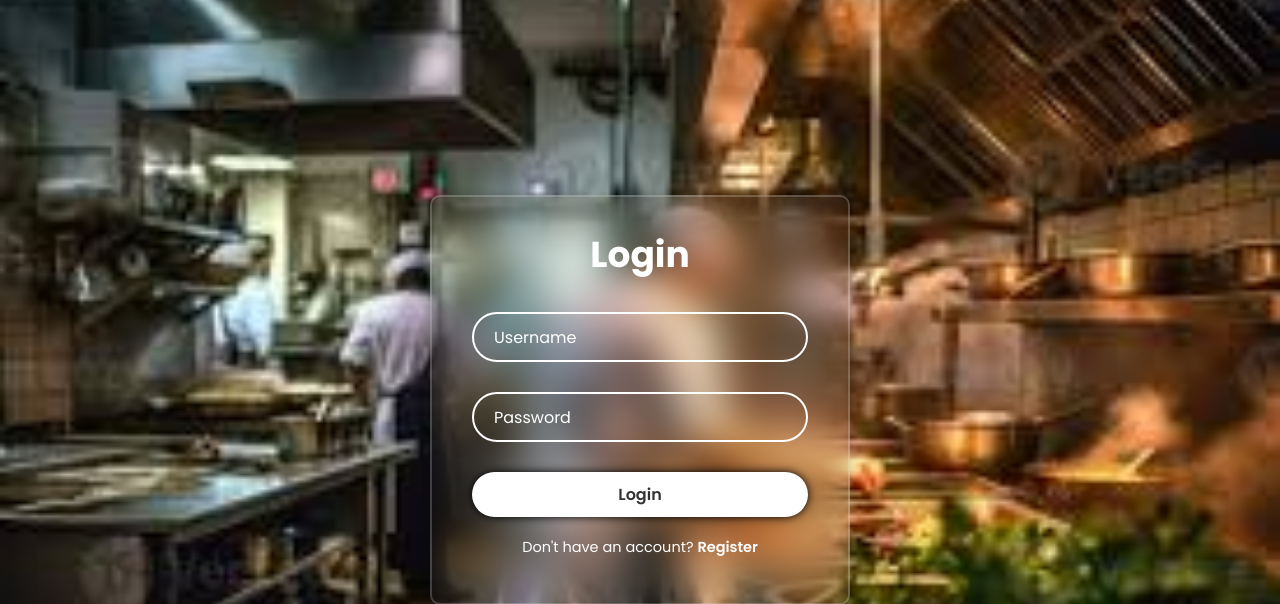
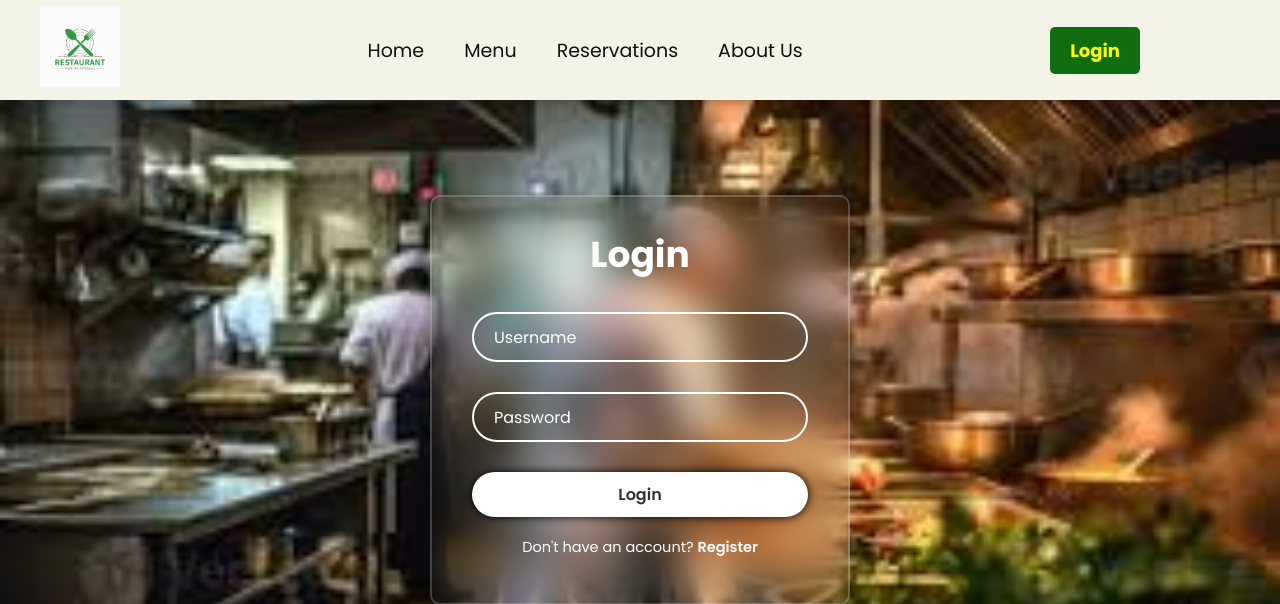
Before and after one commit to altonasllani/Restaurant, a PHP site: page /login.html in a window 1280 px wide. Shown: the top 604 px of the page. Run offline with PHP 8.4, Linux system fonts and the light colour scheme.

Commit message:
shtimi i pjeses se headerit tek pjesa e login/register form

```diff
--- a/login.css
+++ b/login.css
@@ -6,7 +6,71 @@
     box-sizing: border-box;
     font-family: "Poppins", sans-serif;
 }
+.header {
+    position: fixed;
+    top: 0;
+    width: 100%;
+    height: 100px;
+    background-color: #F4F3E7;
+    display: flex;
+    align-items: center;
+    justify-content: space-between;
+    padding: 0 40px;
+    z-index: 10;
+    box-shadow: 0 4px 6px rgba(0, 0, 0, 0.1); /* Shton nje hije per pamje me te mire */
+  }
 
+  /* Logo ne te majte */
+  .logo img {
+    height: 80px; /* Madhesia e logos */
+  }
+
+  /* Navigacioni ne qender */
+  .nav {
+    text-align: center;
+  }
+
+  .nav ul {
+    display: inline-flex;
+    list-style: none;
+    margin: 0;
+    padding: 0;
+  }
+
+  .nav li {
+    margin: 0 20px;
+  }
+
+  .nav a {
+    color: #0E150E;
+    text-decoration: none;
+    font-size: 19px;
+  }
+
+  .nav a:hover {
+    color: #1c542d;
+    transition: color 0.3s ease-in-out;
+  }
+
+  /* Login si buton ne te djathte */
+  .login-button {
+    padding: 10px 20px;
+    background-color: #106e10;
+    color: yellow;;
+    text-decoration: none;
+    font-weight: bold;
+    font-size: 18px;
+    border: none;
+    border-radius: 5px;
+    margin-right: 100px; /* Hapesira e moderuar nga skaji i djathte */
+    transition: background-color 0.3s, transform 0.3s;
+    cursor: pointer;
+  }
+
+  .login-button:hover {
+    background-color: #1c542d;
+    transform: scale(1.04);
+  }
 body {
     display: flex;
     justify-content: center;
--- a/login.html
+++ b/login.html
@@ -8,6 +8,26 @@
   <link rel="stylesheet" href="login.css">
 </head>
 <body>
+  <header class="header">
+    <!-- Logo ne anen e majte -->
+    <div class="logo">
+        <img src="logo.png" alt="Restaurant Logo">
+    </div>
+
+    <!-- Navigacioni ne qender -->
+    <nav class="nav">
+        <ul>
+            <li><a href="index.html">Home</a></li>
+            <li><a href="menu.html">Menu</a></li>
+            <li><a href="Reservations.html">Reservations</a></li>
+            <li><a href="about.html">About Us</a></li>
+        </ul>
+    </nav>
+
+    <!-- Login button ne te djathte -->
+    <a href="login.html" class="login-button">Login</a>
+</header>
+
   <div class="wrapper">
     <!-- Login Form -->
     <form class="form login-form" action="" id="loginForm">
```
